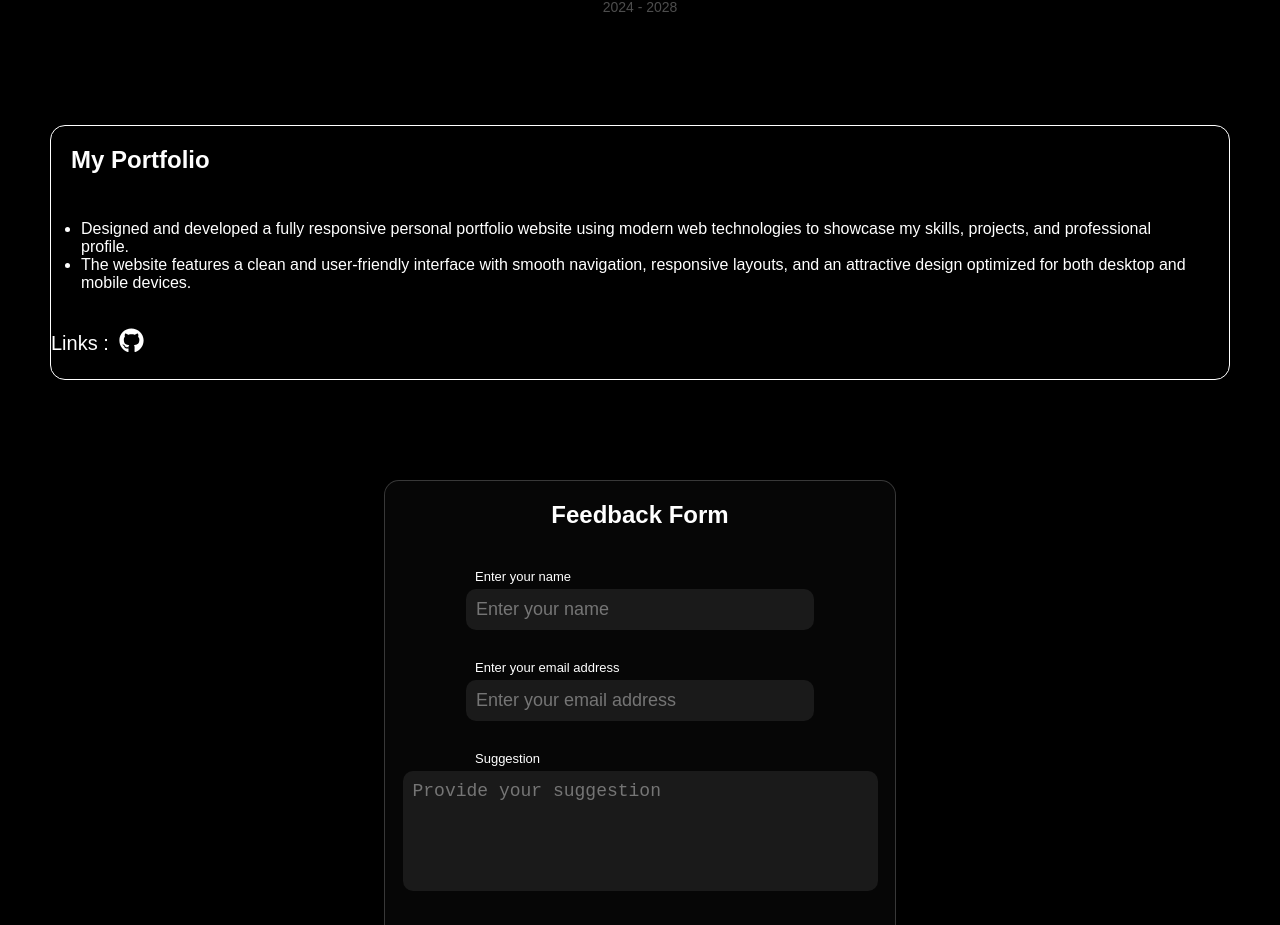
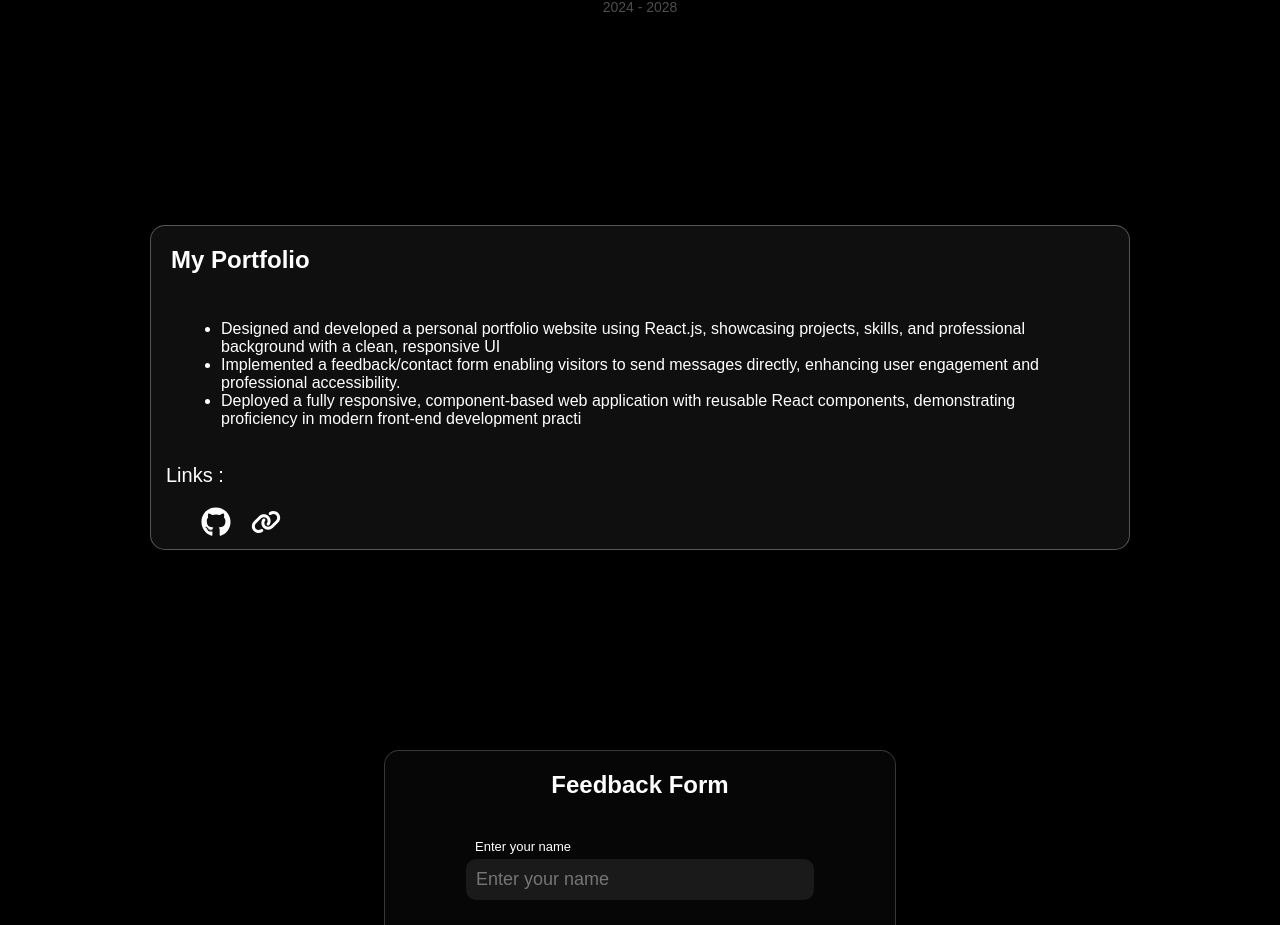
Before and after one commit to abhinandan029/My-Portfolio, a React (Vite) app: page / in a window 1280 px wide. Shown: the part 852-1777 px from the top of the page. Built offline with nearby package versions, Linux system fonts and the light colour scheme.

Commit message:
formatted project page

```diff
--- a/src/pages/Projects.jsx
+++ b/src/pages/Projects.jsx
@@ -1,16 +1,29 @@
-import {FaGithub} from 'react-icons/fa6'
+import {FaGithub, FaLink} from 'react-icons/fa6'
+
 import '../styles/Projects.css'
 
 function Projects(){
+
   return(
-  <div id="Projects" className="Projects">
+    <div id="Projects">
+      <div  className="Projects">
         <h2 id="projectName">My Portfolio</h2>
         <ul id="description">
-        <li>Designed and developed a fully responsive personal portfolio website using modern web technologies to showcase my skills, projects, and professional profile. </li>
-        <li>The website features a clean and user-friendly interface with smooth navigation, responsive layouts, and an attractive design optimized for both desktop and mobile devices.</li>
+          <li>Designed and developed a personal portfolio website using React.js, showcasing projects, skills, and professional
+              background with a clean, responsive UI</li>
+          <li>Implemented a feedback/contact form enabling visitors to send messages directly, enhancing user engagement and
+              professional accessibility.</li>
+          <li>Deployed a fully responsive, component-based web application with reusable React components, demonstrating
+              proficiency in modern front-end development practi</li>
         </ul>
 
-      <p id="projectLink">Links : <a href=""><FaGithub /></a></p>
+        <p >Links : </p>
+        <div id="projectLinks">
+          <a title="Github Repo" onClick={(e) => window.open("https://github.com/abhinandan029/My-Portfolio", "_blank", "noopener,noreferrer")} ><FaGithub /></a>
+          <a title="Deployed web page" onClick={(e) => window.open("https://abhinandan029.github.io/My-Portfolio/", "_blank", "noopener,noreferrer")} ><FaLink /></a>
+        </div>
+
+      </div>
 
     </div>
   );
--- a/src/styles/Projects.css
+++ b/src/styles/Projects.css
@@ -1,9 +1,14 @@
+#Projects{
+  padding : 50px 100px;
+}
+
 .Projects{
   display : flex;
   flex-direction : column;
   margin : 50px;
   border-radius : 15px;
-  border : 1px solid white;
+  border : 1px solid hsla(0, 0%, 100%, 0.3);
+  background-color : hsla(0, 0%, 30%, 0.2);
 }
 
 #projectName {
@@ -11,16 +16,26 @@
 }
 
 #description {
-  padding : 0px 30px;
+  padding : 0px 70px;
+  font-size : 16px;
 }
 
-#projectLink{
+
+.Projects p{
   display : flex;
   align-items : center;
   font-size : 20px;
+  margin-left : 15px;
 }
-#projectLink a{
-  padding : 0px 10px;
-  font-size : 25px;
+
+#projectLinks{
+  display : flex;
+  padding : 0px 50px;
+  font-size : 30px;
+}
+#projectLinks a{
+  margin-right : 20px;
+  margin-bottom : 5px;
   color : white;
+  cursor : pointer;
 }
```
Lines whose indentation alone changed are shown as unchanged.
